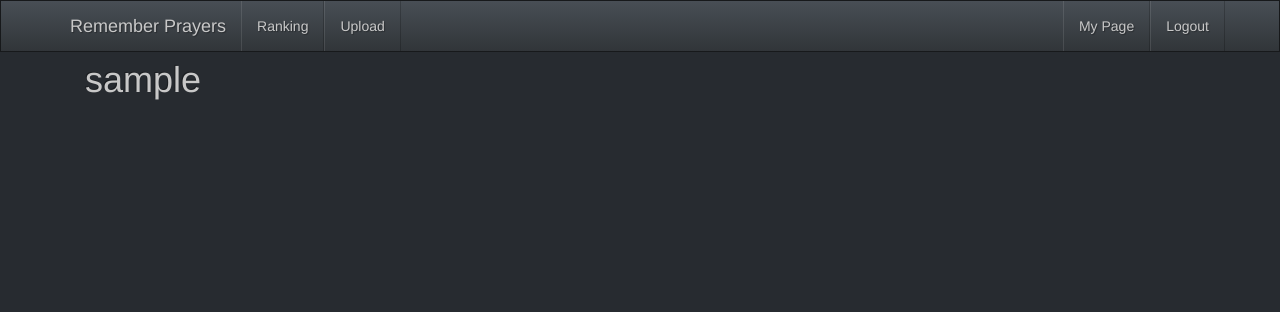
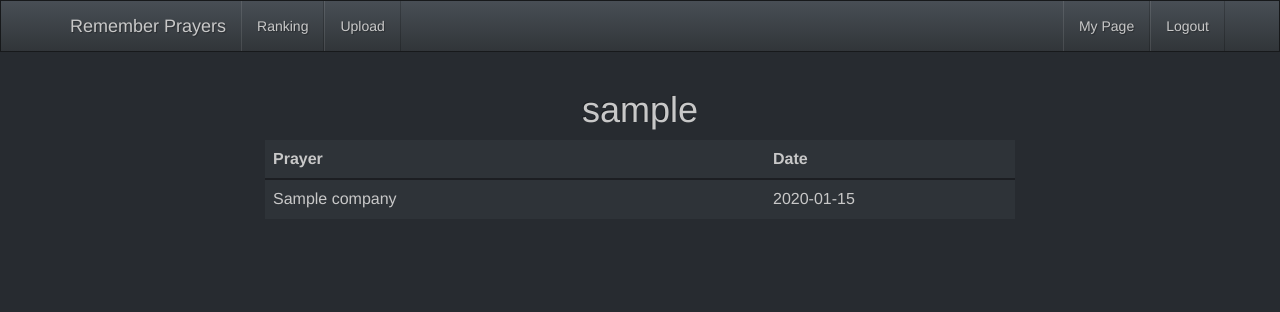
Before and after one commit to neglect-yp/remember_prayers, a Flask app: page /mypage in a window 1280 px wide. Shown: the top 312 px of the page. Run offline with Flask 2, Linux system fonts and the light colour scheme; the visitor is signed in with stand-in values (Sample User, id 1); tables that the repository leaves empty hold one stand-in row (values such as "Sample post"); parts of the project's set-up code (start-up, migrations or seed data) failed here and were passed over; some libraries are stand-ins or nearby versions.

Commit message:
implemented mypage

```diff
--- a/app.py
+++ b/app.py
@@ -63,7 +63,7 @@ class Pray(db.Model):
         self.date = date
 
     def __repr__(self):
-        return '<Pray from %r to %r>' % (self.company, self.user_id)
+        return '<Pray from %r to %r>' % (self.company_id, self.user_id)
 
 def auth_render_template(html_path):
     if 'id' in session:
@@ -120,35 +120,40 @@ def logout():
 
 @app.route('/mypage')
 def mypage():
-    return auth_render_template('mypage.html')
+    if 'id' in session:
+        pray_list = Pray.query.filter_by(user_id = session['id']).join(Company, Pray.company_id==Company.company_id).add_columns(Company.name, Pray.date).all()
+        print(pray_list)
+        return render_template('mypage.html', pray_list=pray_list)
+    else:
+        return redirect(url_for('login'))
 
 @app.route('/submit', methods=['GET', 'POST'])
 def submit():
     if 'id' in session and request.method == 'POST'\
-            and 'prayer' in request.form and 'date' in request.form:
-            prayer = request.form['prayer']
-            datestr = request.form['date']
+        and 'prayer' in request.form and 'date' in request.form:
+        prayer = request.form['prayer']
+        datestr = request.form['date']
 
-            # date validation check
-            if re.compile('\A\d{4}/\d{2}/\d{2}\Z').match(datestr) is None:
-                flash('Invalid date format')
-                return redirect(url_for('index'))
+        # date validation check
+        if re.compile('\A\d{4}/\d{2}/\d{2}\Z').match(datestr) is None:
+            flash('Invalid date format')
+            return redirect(url_for('index'))
 
-            # company already exists?
-            company = Company.query.filter_by(name=prayer).first()
-            if company is None:
-                # not exists -> insert
-                c = Company(prayer)
-                db.session.add(c)
-                db.session.commit()
-                company_id = c.company_id
-            else:
-                company_id = company.company_id
+        # company already exists?
+        company = Company.query.filter_by(name=prayer).first()
+        if company is None:
+            # not exists -> insert
+            c = Company(prayer)
+            db.session.add(c)
+            db.session.commit()
+            company_id = c.company_id
+        else:
+            company_id = company.company_id
 
-            d = datetime.strptime(datestr, '%Y/%m/%d').date()
-            pray = Pray(session['id'], company_id, d)
-            db.session.add(pray)
-            db.session.commit()
+        d = datetime.strptime(datestr, '%Y/%m/%d').date()
+        pray = Pray(session['id'], company_id, d)
+        db.session.add(pray)
+        db.session.commit()
 
     return auth_render_template('submit.html')
 
--- a/templates/mypage.html
+++ b/templates/mypage.html
@@ -2,8 +2,31 @@
 {% block content %}
 <div class="container">
   <div class="page-header" id="banner">
-    <div class="col-lg-8 col-md-7 col-sm-6">
+  </div>
+
+  <div class="row">
+    <div class="text-center">
       <h1>{{ session.username }}</h1>
+    </div>
+  </div>
+
+  <div class="row">
+    <div class="col-sm-offset-2 col-sm-8">
+      <table class="table">
+        <thead>
+          <th class="col-xs-8">Prayer</th>
+          <th class="col-xs-4">Date</th>
+        </thead>
+
+        <tbody>
+          {% for pray in pray_list %}
+          <tr>
+            <td>{{ pray.name }}</td>
+            <td>{{ pray.date }}</td>
+          </tr>
+          {% endfor %}
+        </tbody>
+      </table>
     </div>
   </div>
 </div>
```
